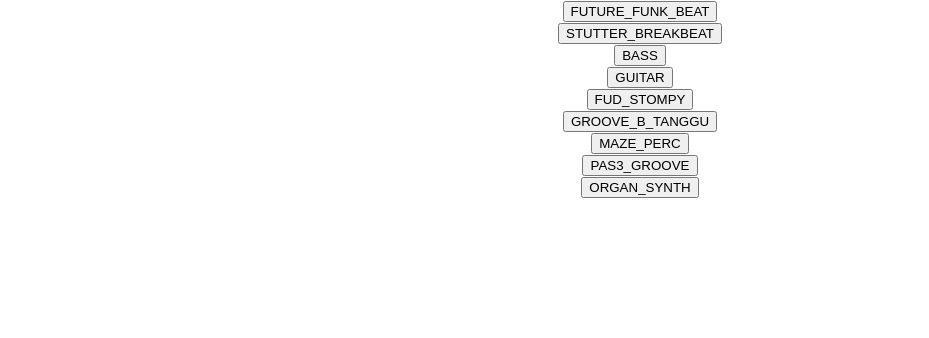
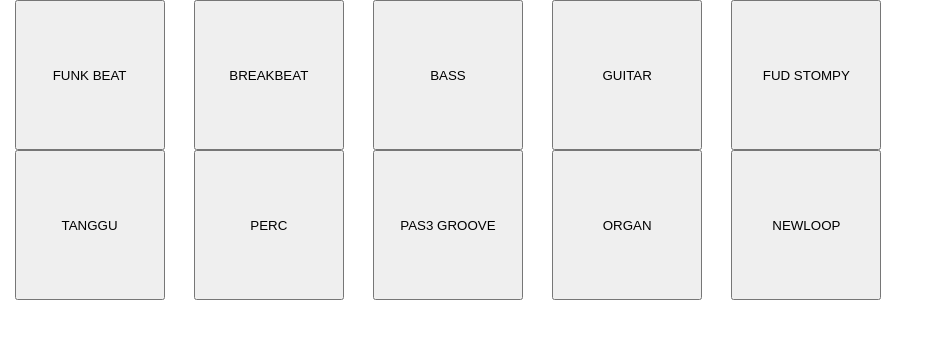
Before and after one commit to stephanbazbaz/moveo_test, a React (Create React App) app: page / in a window 1280 px wide. Shown: the top 338 px of the page, without its empty margins (0-929 px from the left). Built offline with nearby package versions, Linux system fonts and the light colour scheme.

Commit message:
first commit

```diff
--- a/src/comps/PadButton.js
+++ b/src/comps/PadButton.js
@@ -1,28 +1,41 @@
-import React from 'react'
+import React, { useRef, useEffect } from "react";
+import './style.scss';
+export default function PadButton({ sound, name, id, listArr }) {
+    const [isPlay, setIsPlay] = React.useState(false);
+    const audio = useRef(new Audio(sound));
+    // const [listArr, setlistArr] = React.useState([]);
 
-export default function PadButton({ sound, name }) {
+    useEffect(() => {
+        audio.current.preload = "none";
+        audio.current.loop = true;
+    }, [audio]);
+    // const listArr = []
 
-    const [isPlay, setisPlay] = React.useState(true)
 
-    let myAudio
-    const playSound = (soundSrc) => {
-        myAudio = new Audio(soundSrc);
-        console.log(myAudio);
-        myAudio.preload = 'none'
-        myAudio.loop = true
-
+    const playSound = (n) => {
+        const index = listArr.indexOf(n);
         if (isPlay) {
-            myAudio.play()
-            setisPlay(false)
+            audio.current.pause();
+            audio.current.currentTime = 0;
+            setIsPlay(false);
+            listArr.splice(index, 1)
+            console.log(listArr);
+            return;
         }
-        else {
-            myAudio.pause()
-            myAudio.currentTime = 0;
-        }
+        audio.current.play();
+        setIsPlay(true);
+        listArr.push(n)
+        loop()
+    }
+    const loop = () => {
+        console.log(listArr);
     }
     return (
         <button
-            onClick={() => playSound(sound)}
-        >{name}</button>
-    )
+            className='pad-button'
+            id={id}
+            onClick={() => playSound(name)}>
+            {name}
+        </button>
+    );
 }
--- a/src/comps/Pads.js
+++ b/src/comps/Pads.js
@@ -9,34 +9,38 @@ import GROOVE_B_TANGGU from '../assets/GrooveB_120bpm_Tanggu.mp3';
 import MAZE_PERC from '../assets/MazePolitics_120_Perc.mp3';
 import PAS3_GROOVE from '../assets/PAS3GROOVE1.03B.mp3';
 import ORGAN_SYNTH from '../assets/SilentStar_120_Em_OrganSynth.mp3';
+import NEWLOOP from '../assets/new_loop_1.mp3'
 import PadButton from './PadButton'
 
 export default function Pads() {
 
+    const listArr = []
 
     return (
-        <div>
+        <div className='pads-container'>
             {padsArr.map((item, index) => {
                 return (
-                    <div key={index}>
-                        <PadButton
-                            sound={item.sound}
-                            name={item.name}
-                        />
-                    </div>
+                    <PadButton
+                    listArr={listArr}
+                        key={index}
+                        id={index}
+                        sound={item.sound}
+                        name={item.name}
+                    />
                 )
             })}
         </div>
     )
 }
 let padsArr = [
-    { name: 'FUTURE_FUNK_BEAT', sound: FUTURE_FUNK_BEAT },
-    { name: 'STUTTER_BREAKBEAT', sound: STUTTER_BREAKBEAT },
+    { name: 'FUNK BEAT', sound: FUTURE_FUNK_BEAT },
+    { name: 'BREAKBEAT', sound: STUTTER_BREAKBEAT },
     { name: 'BASS', sound: BASS },
     { name: 'GUITAR', sound: GUITAR },
-    { name: 'FUD_STOMPY', sound: FUD_STOMPY },
-    { name: 'GROOVE_B_TANGGU', sound: GROOVE_B_TANGGU },
-    { name: 'MAZE_PERC', sound: MAZE_PERC },
-    { name: 'PAS3_GROOVE', sound: PAS3_GROOVE },
-    { name: 'ORGAN_SYNTH', sound: ORGAN_SYNTH },
+    { name: 'FUD STOMPY', sound: FUD_STOMPY },
+    { name: 'TANGGU', sound: GROOVE_B_TANGGU },
+    { name: 'PERC', sound: MAZE_PERC },
+    { name: 'PAS3 GROOVE', sound: PAS3_GROOVE },
+    { name: 'ORGAN', sound: ORGAN_SYNTH },
+    { name: 'NEWLOOP', sound: NEWLOOP },
 ]
--- a/src/comps/style.scss
+++ b/src/comps/style.scss
@@ -0,0 +1,10 @@
+.pads-container {
+    display: flex;
+    flex-wrap: wrap;
+    justify-content: space-around;
+    width: 70%;
+    .pad-button {
+        width: 150px;
+        height: 150px;
+    }
+}
```
Also changed, not shown: 1 other file (tests, documents, lock files or other folders).
